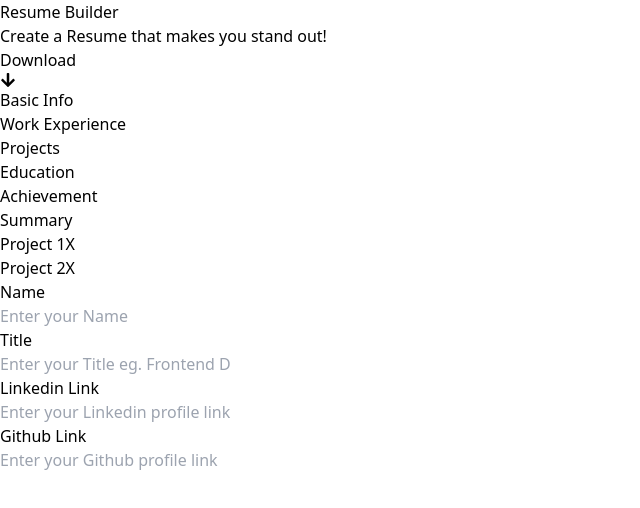
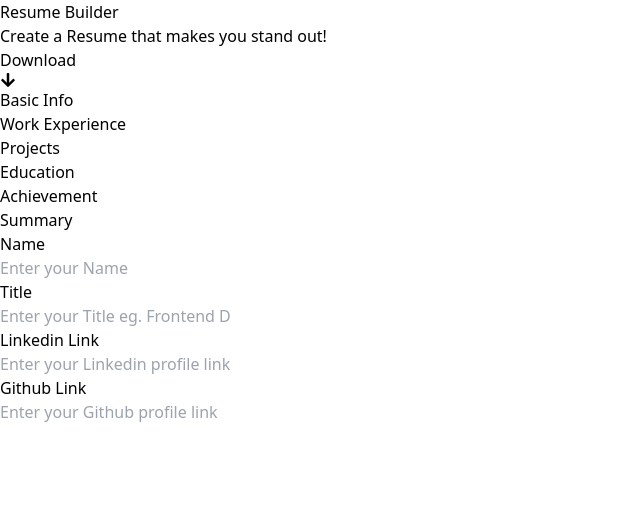
Before and after one commit to Aastha-Kalra/30daysOfReactJs, a React (Vite) app: page / in a window 1280 px wide. Shown: the top 508 px of the page, without its empty margins (0-640 px from the left). Built offline with nearby package versions, Linux system fonts and the light colour scheme.

Commit message:
added activeSection info fields

```diff
--- a/src/React-Assessments/ResumeBuilder/Editor/Editor.jsx
+++ b/src/React-Assessments/ResumeBuilder/Editor/Editor.jsx
@@ -1,13 +1,14 @@
-import React, { useState } from "react";
+import React, { useEffect, useState } from "react";
 import BasicInfo from "../AllFunctions/BasicInfo";
 import Work from "../AllFunctions/Work";
 import Projects from "../AllFunctions/Projects";
 import Education from "../AllFunctions/Education";
 import Achievement from "../AllFunctions/Achievement";
-
-const Editor = ({ sections }) => {
+const Editor = ({ sections, info }) => {
   const [activeSection, setActiveSection] = useState(Object.keys(sections)[0]);
-
+  const [activeInfo, setActiveInfo] = useState(
+    info[sections[Object.keys(sections)[0]]]
+  );
   const generateBody = () => {
     switch (sections[activeSection]) {
       case sections.basicInfo:
@@ -43,16 +44,6 @@ const Editor = ({ sections }) => {
         ))}
       </div>
       <div className="flex mx-4 gap-4 my-4">
-        <div className="bg-slate-300 rounded-xl px-3 py-1 text-black">
-          <p>
-            Project 1<span className="mx-3">X</span>
-          </p>
-        </div>
-        <div className="bg-slate-300 rounded-xl px-3 py-1 text-black">
-          <p>
-            Project 2<span className="mx-3">X</span>
-          </p>
-        </div>
       </div>
       <div>{generateBody()}</div>
     </div>
```
